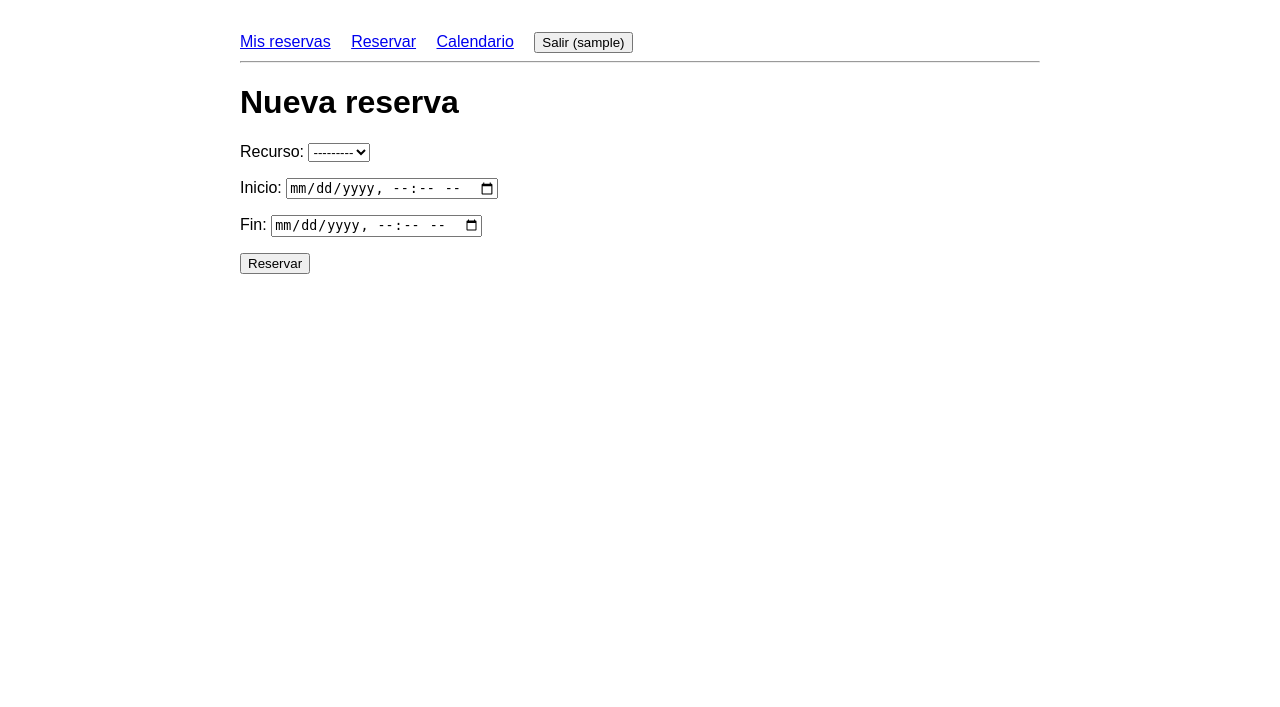
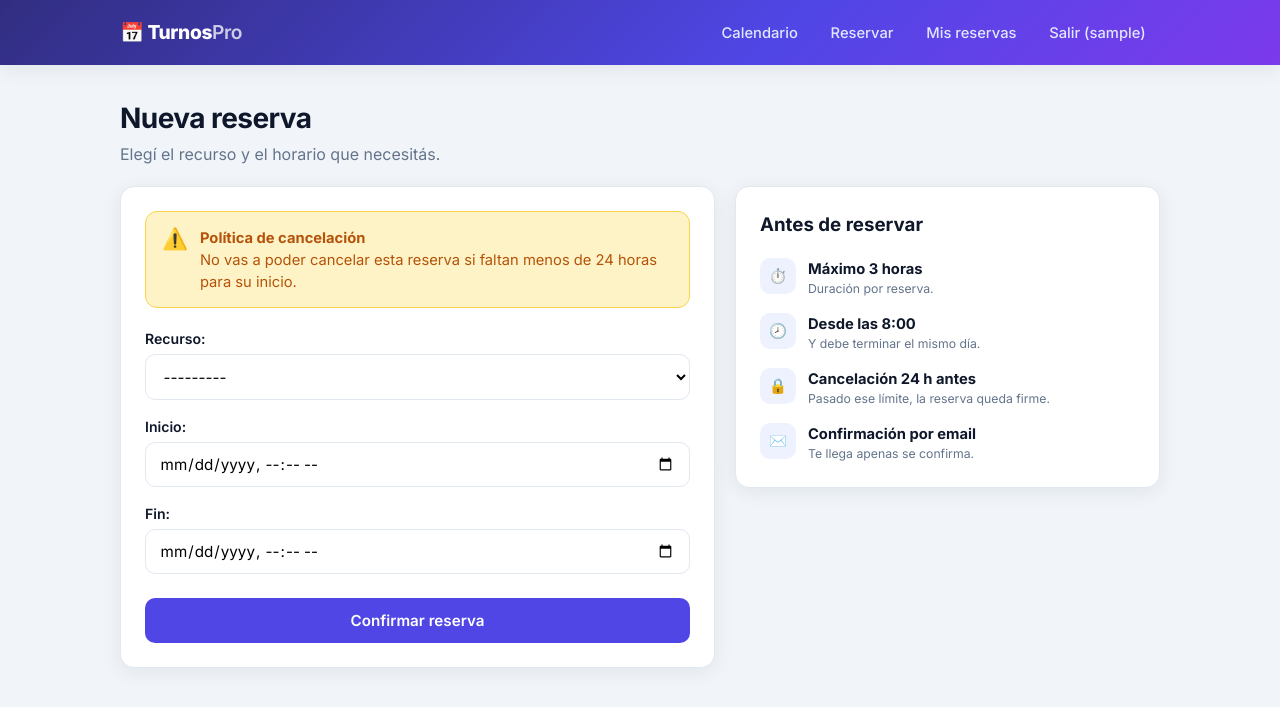
Before and after one commit to Veliznelson041/sistema-reservas, a Django app: page /reservar/ in a window 1280 px wide. Shown: the top 707 px of the page. Run offline with Django 5.2, Linux system fonts and the light colour scheme; the visitor is signed in with stand-in values (Sample User, id 1); data that the repository does not hold is empty; some libraries are stand-ins or nearby versions.

Commit message:
Rediseño de la interfaz y aviso de política de cancelación

```diff
--- /dev/null
+++ b/reservas/static/reservas/style.css
@@ -0,0 +1,88 @@
+:root {
+  --primary: #4f46e5; --primary-dark: #4338ca; --primary-soft: #eef2ff;
+  --bg: #f1f5f9; --card: #ffffff; --text: #0f172a; --muted: #64748b;
+  --border: #e2e8f0; --ok: #16a34a; --ok-soft: #dcfce7;
+  --warn: #b45309; --warn-soft: #fef3c7; --danger: #dc2626; --danger-soft: #fee2e2;
+  --radius: 14px; --shadow: 0 4px 20px rgba(15, 23, 42, .07);
+}
+* { box-sizing: border-box; }
+body { margin: 0; font-family: 'Inter', system-ui, sans-serif; background: var(--bg); color: var(--text); line-height: 1.5; }
+a { color: var(--primary); text-decoration: none; }
+
+/* Barra superior */
+.topbar { background: linear-gradient(135deg, #312e81, #4f46e5 60%, #7c3aed); color: #fff; box-shadow: var(--shadow); }
+.topbar-inner { max-width: 1080px; margin: 0 auto; padding: .9rem 1.25rem; display: flex; align-items: center; gap: 1.5rem; flex-wrap: wrap; }
+.brand { font-weight: 800; font-size: 1.2rem; color: #fff; letter-spacing: -.02em; }
+.brand span { opacity: .75; font-weight: 600; }
+.nav-links { display: flex; align-items: center; gap: .25rem; margin-left: auto; flex-wrap: wrap; }
+.nav-links a, .nav-links button { color: #e0e7ff; padding: .45rem .9rem; border-radius: 999px; font-size: .92rem; font-weight: 500; background: none; border: 0; cursor: pointer; font-family: inherit; transition: .15s; }
+.nav-links a:hover, .nav-links button:hover { background: rgba(255,255,255,.18); color: #fff; }
+.nav-links form { margin: 0; }
+
+/* Estructura */
+.container { max-width: 1080px; margin: 2rem auto; padding: 0 1.25rem; }
+.page-head { display: flex; align-items: flex-end; justify-content: space-between; gap: 1rem; margin-bottom: 1.25rem; flex-wrap: wrap; }
+.page-head h1 { margin: 0; font-size: 1.75rem; letter-spacing: -.02em; }
+.page-head p { margin: .2rem 0 0; color: var(--muted); }
+.card { background: var(--card); border-radius: var(--radius); box-shadow: var(--shadow); padding: 1.5rem; border: 1px solid var(--border); }
+.grid-2 { display: grid; grid-template-columns: 1.4fr 1fr; gap: 1.25rem; align-items: start; }
+@media (max-width: 800px) { .grid-2 { grid-template-columns: 1fr; } }
+
+/* Botones */
+.btn { display: inline-block; background: var(--primary); color: #fff; border: 0; padding: .65rem 1.25rem; border-radius: 10px; font-weight: 600; font-size: .95rem; cursor: pointer; font-family: inherit; transition: .15s; }
+.btn:hover { background: var(--primary-dark); transform: translateY(-1px); color: #fff; }
+.btn-block { width: 100%; margin-top: .5rem; padding: .8rem; }
+.btn-danger { background: var(--danger-soft); color: var(--danger); padding: .4rem .9rem; font-size: .85rem; }
+.btn-danger:hover { background: var(--danger); color: #fff; }
+
+/* Formularios */
+form p { margin: 0 0 1rem; }
+label { display: block; font-weight: 600; font-size: .88rem; margin-bottom: .3rem; }
+input[type=text], input[type=password], input[type=email], input[type=datetime-local], select {
+  width: 100%; padding: .7rem .85rem; border: 1.5px solid var(--border); border-radius: 10px; font-size: .95rem; font-family: inherit; background: #fff; transition: .15s;
+}
+input:focus, select:focus { outline: none; border-color: var(--primary); box-shadow: 0 0 0 4px var(--primary-soft); }
+.helptext, form ul:not(.errorlist) { color: var(--muted); font-size: .8rem; }
+.errorlist { list-style: none; padding: 0; margin: .25rem 0 .5rem; color: var(--danger); font-size: .85rem; font-weight: 500; }
+
+/* Mensajes y avisos */
+.msg { padding: .8rem 1rem; border-radius: 10px; margin-bottom: 1rem; font-weight: 500; }
+.msg-success { background: var(--ok-soft); color: #166534; }
+.msg-info { background: var(--primary-soft); color: var(--primary-dark); }
+.msg-error { background: var(--danger-soft); color: #991b1b; }
+.notice { display: flex; gap: .75rem; background: var(--warn-soft); color: var(--warn); border: 1px solid #fcd34d; border-radius: 12px; padding: .9rem 1rem; margin-bottom: 1.25rem; font-size: .92rem; }
+.notice strong { display: block; }
+.notice .icon { font-size: 1.3rem; line-height: 1.2; }
+
+/* Reglas */
+.rules { list-style: none; padding: 0; margin: 0; display: grid; gap: .9rem; }
+.rules li { display: flex; gap: .75rem; align-items: flex-start; font-size: .92rem; }
+.rules .dot { background: var(--primary-soft); border-radius: 10px; width: 36px; height: 36px; display: grid; place-items: center; flex-shrink: 0; }
+.rules small { color: var(--muted); display: block; }
+
+/* Tabla */
+.table-wrap { overflow-x: auto; }
+table { width: 100%; border-collapse: collapse; }
+th { text-align: left; font-size: .78rem; text-transform: uppercase; letter-spacing: .05em; color: var(--muted); padding: .6rem .75rem; border-bottom: 2px solid var(--border); }
+td { padding: .9rem .75rem; border-bottom: 1px solid var(--border); font-size: .93rem; }
+tr:last-child td { border-bottom: 0; }
+.resource { font-weight: 700; }
+.badge { display: inline-block; padding: .2rem .7rem; border-radius: 999px; font-size: .78rem; font-weight: 600; }
+.badge-ok { background: var(--ok-soft); color: #166534; }
+.badge-off { background: #e2e8f0; color: var(--muted); }
+.locked { color: var(--muted); font-size: .8rem; }
+.empty { text-align: center; padding: 2.5rem 1rem; color: var(--muted); }
+.empty .big { font-size: 2.5rem; }
+
+/* Login / registro */
+.auth { max-width: 420px; margin: 3rem auto; }
+.auth h1 { margin-top: 0; text-align: center; }
+.auth .sub { text-align: center; color: var(--muted); margin-top: -.5rem; margin-bottom: 1.5rem; }
+.auth-alt { text-align: center; margin-top: 1rem; font-size: .9rem; color: var(--muted); }
+
+/* Calendario */
+.legend { display: flex; gap: 1.25rem; font-size: .85rem; color: var(--muted); margin: .75rem 0 1rem; }
+.legend i { display: inline-block; width: 12px; height: 12px; border-radius: 4px; margin-right: .35rem; vertical-align: -1px; }
+.toolbar { display: flex; gap: 1rem; align-items: center; flex-wrap: wrap; }
+.toolbar select { width: auto; min-width: 180px; }
+:root { --fc-button-bg-color: #4f46e5; --fc-button-border-color: #4f46e5; --fc-button-hover-bg-color: #4338ca; --fc-button-hover-border-color: #4338ca; --fc-button-active-bg-color: #3730a3; --fc-today-bg-color: #eef2ff; }
--- a/reservas/templates/base.html
+++ b/reservas/templates/base.html
@@ -1,24 +1,24 @@
+{% load static %}
 <!doctype html>
 <html lang="es">
 <head>
   <meta charset="utf-8">
-  <title>Sistema de Reservas</title>
-  <style>
-    body { font-family: sans-serif; max-width: 800px; margin: 2rem auto; padding: 0 1rem; }
-    nav a, nav button { margin-right: 1rem; }
-    .error { color: #b00020; }
-    .ok { color: #1b7f3b; }
-    table { width: 100%; border-collapse: collapse; }
-    td, th { padding: .5rem; border-bottom: 1px solid #ddd; text-align: left; }
-  </style>
+  <meta name="viewport" content="width=device-width, initial-scale=1">
+  <title>Reservas</title>
+  <link rel="preconnect" href="https://fonts.googleapis.com">
+  <link href="https://fonts.googleapis.com/css2?family=Inter:wght@400;500;600;700;800&display=swap" rel="stylesheet">
+  <link rel="stylesheet" href="{% static 'reservas/style.css' %}">
 </head>
 <body>
-  <nav>
+  <header class="topbar">
+    <div class="topbar-inner">
+      <a class="brand" href="{% url 'mis_reservas' %}">📅 Turnos<span>Pro</span></a>
+      <nav class="nav-links">
         {% if user.is_authenticated %}
+          <a href="{% url 'calendario' %}">Calendario</a>
+          <a href="{% url 'crear_reserva' %}">Reservar</a>
           <a href="{% url 'mis_reservas' %}">Mis reservas</a>
-      <a href="{% url 'crear_reserva' %}">Reservar</a>
-      <a href="{% url 'calendario' %}">Calendario</a>
-      <form method="post" action="{% url 'logout' %}" style="display:inline">
+          <form method="post" action="{% url 'logout' %}">
             {% csrf_token %}<button>Salir ({{ user.username }})</button>
           </form>
         {% else %}
@@ -26,8 +26,12 @@
           <a href="{% url 'registro' %}">Registrarse</a>
         {% endif %}
       </nav>
-  <hr>
-  {% for m in messages %}<p class="{% if m.tags == 'error' %}error{% else %}ok{% endif %}">{{ m }}</p>{% endfor %}
+    </div>
+  </header>
+
+  <main class="container">
+    {% for m in messages %}<div class="msg msg-{{ m.tags }}">{{ m }}</div>{% endfor %}
     {% block contenido %}{% endblock %}
+  </main>
 </body>
 </html>
--- a/reservas/templates/reservas/crear.html
+++ b/reservas/templates/reservas/crear.html
@@ -1,10 +1,38 @@
 {% extends 'base.html' %}
 {% block contenido %}
-<h1>Nueva reserva</h1>
-<form method="post">
-  {% csrf_token %}
-  {% if form.non_field_errors %}<p class="error">{{ form.non_field_errors }}</p>{% endif %}
-  {{ form.as_p }}
-  <button>Reservar</button>
-</form>
+<div class="page-head">
+  <div>
+    <h1>Nueva reserva</h1>
+    <p>Elegí el recurso y el horario que necesitás.</p>
+  </div>
+</div>
+
+<div class="grid-2">
+  <div class="card">
+    <div class="notice">
+      <span class="icon">⚠️</span>
+      <div>
+        <strong>Política de cancelación</strong>
+        No vas a poder cancelar esta reserva si faltan menos de {{ anticipacion }} horas para su inicio.
+      </div>
+    </div>
+
+    <form method="post">
+      {% csrf_token %}
+      {% if form.non_field_errors %}<div class="msg msg-error">{{ form.non_field_errors }}</div>{% endif %}
+      {{ form.as_p }}
+      <button class="btn btn-block">Confirmar reserva</button>
+    </form>
+  </div>
+
+  <aside class="card">
+    <h3 style="margin-top:0">Antes de reservar</h3>
+    <ul class="rules">
+      <li><span class="dot">⏱️</span><div><strong>Máximo {{ duracion_max }} horas</strong><small>Duración por reserva.</small></div></li>
+      <li><span class="dot">🕗</span><div><strong>Desde las {{ apertura }}:00</strong><small>Y debe terminar el mismo día.</small></div></li>
+      <li><span class="dot">🔒</span><div><strong>Cancelación {{ anticipacion }} h antes</strong><small>Pasado ese límite, la reserva queda firme.</small></div></li>
+      <li><span class="dot">✉️</span><div><strong>Confirmación por email</strong><small>Te llega apenas se confirma.</small></div></li>
+    </ul>
+  </aside>
+</div>
 {% endblock %}
--- a/reservas/views.py
+++ b/reservas/views.py
@@ -12,6 +12,9 @@
 from .models import Recurso, Reserva
 
 from .emails import enviar_cancelacion, enviar_confirmacion
+
+from django.conf import settings
+
 
 
 def registro(request):
@@ -49,7 +52,12 @@
             messages.success(request, '¡Reserva confirmada!')
             return redirect('mis_reservas')
 
-    return render(request, 'reservas/crear.html', {'form': form})
+    return render(request, 'reservas/crear.html', {
+        'form': form,
+        'anticipacion': settings.RESERVA_CANCELAR_ANTICIPACION_HORAS,
+        'duracion_max': settings.RESERVA_DURACION_MAX_HORAS,
+        'apertura': settings.RESERVA_HORA_APERTURA,
+    })
 
 
 @login_required
@@ -90,8 +98,7 @@
             'title': f'{r.recurso.nombre}' + (' (mía)' if r.usuario_id == request.user.id else ''),
             'start': r.periodo.lower.isoformat(),
             'end': r.periodo.upper.isoformat(),
-            'color': '#1b7f3b' if r.usuario_id == request.user.id else '#6c757d',
-        }
+            'color': '#4f46e5' if r.usuario_id == request.user.id else '#94a3b8',        }
         for r in reservas
     ]
     return JsonResponse(eventos, safe=False)
```
Also changed, not shown: reservas/templates/registration/login.html (+10 -2 lines), reservas/templates/registration/registro.html (+10 -2 lines), reservas/templates/reservas/calendario.html (+21 -9 lines), reservas/templates/reservas/mis_reservas.html (+30 -5 lines), 1 other file. Lines whose indentation alone changed are shown as unchanged.
